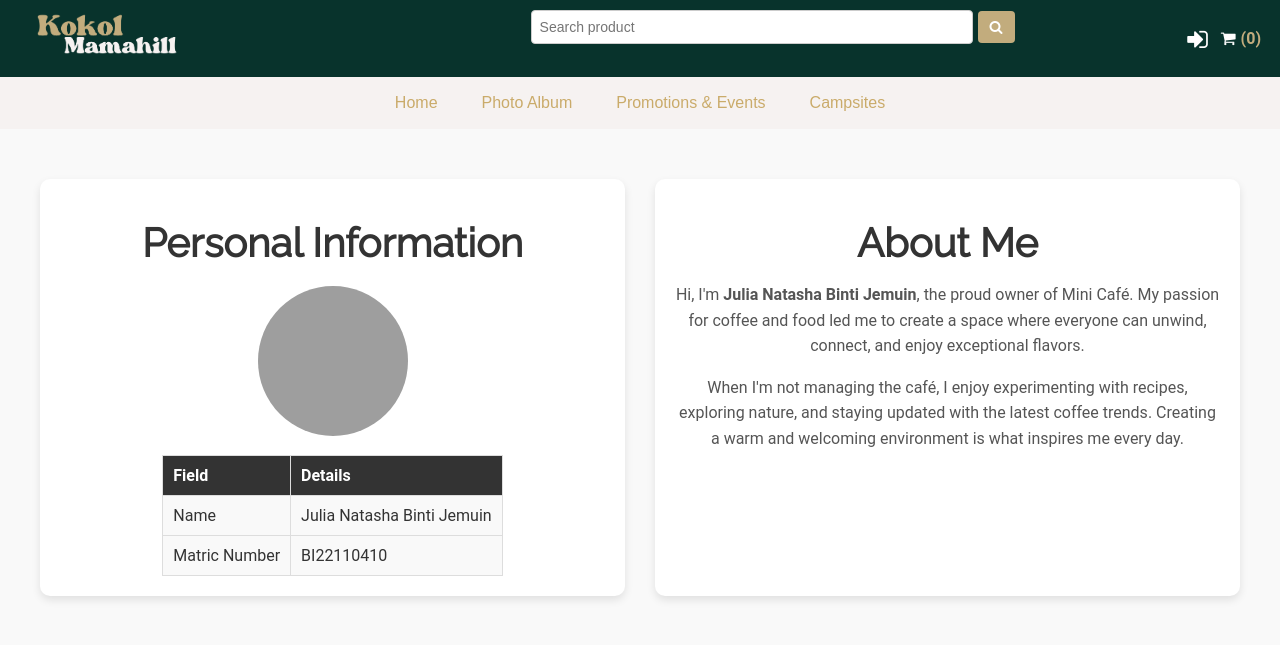
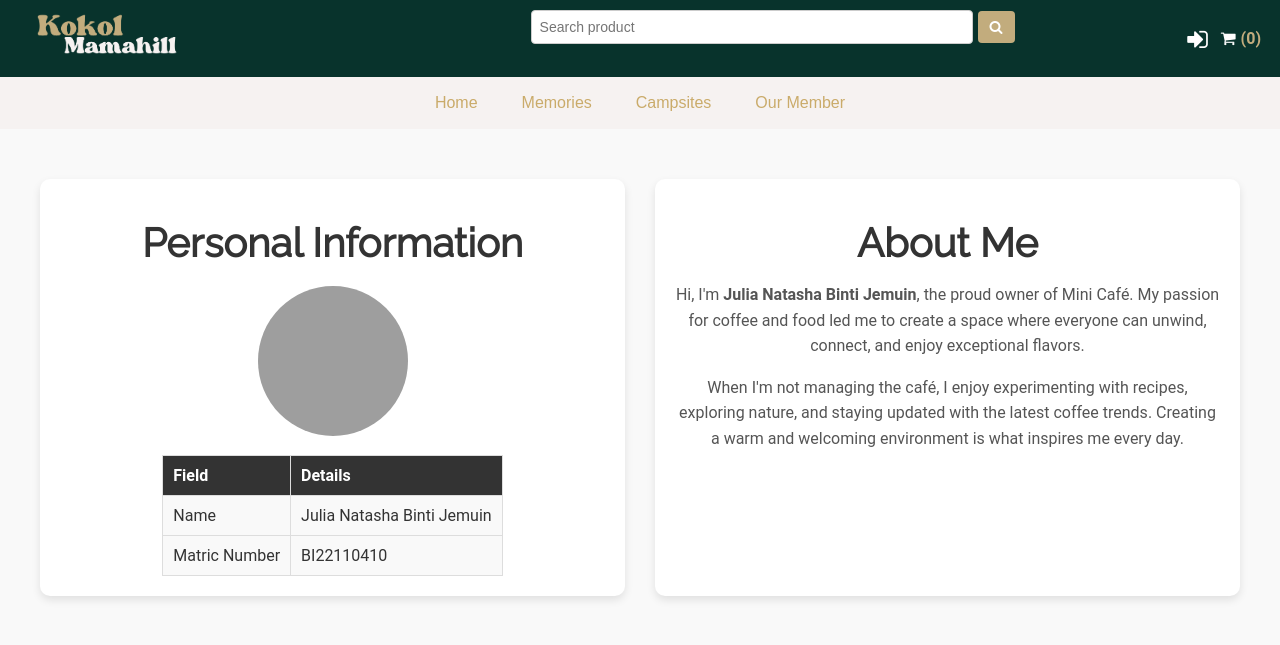
Before and after one commit to okaka00/GROUP-PPMS, a PHP site: page /campsite/aboutMe.php in a window 1280 px wide. Shown: the top 645 px of the page. Run offline with PHP 8.4, Linux system fonts and the light colour scheme; grey boxes are pictures that could not be loaded.

Commit message:
Update topnav.php

```diff
--- a/codes/user/includes/topnav.php
+++ b/codes/user/includes/topnav.php
@@ -1,9 +1,9 @@
 <nav class="topnav" id="myTopnav">
 
     <a href="index.php">Home</a>
-    <a href="memories.php">Photo Album</a>
-    <a href="promotions_events.php">Promotions & Events</a>
+    <a href="memories.php">Memories</a>
     <a href="campsites.php">Campsites</a>
+    <a href="About_Our_Member.php">Our Member</a>
     <a href="javascript:void(0);" class="icon" onclick="myFunction()">
         <i class="fa fa-bars"></i></a>
 
```
